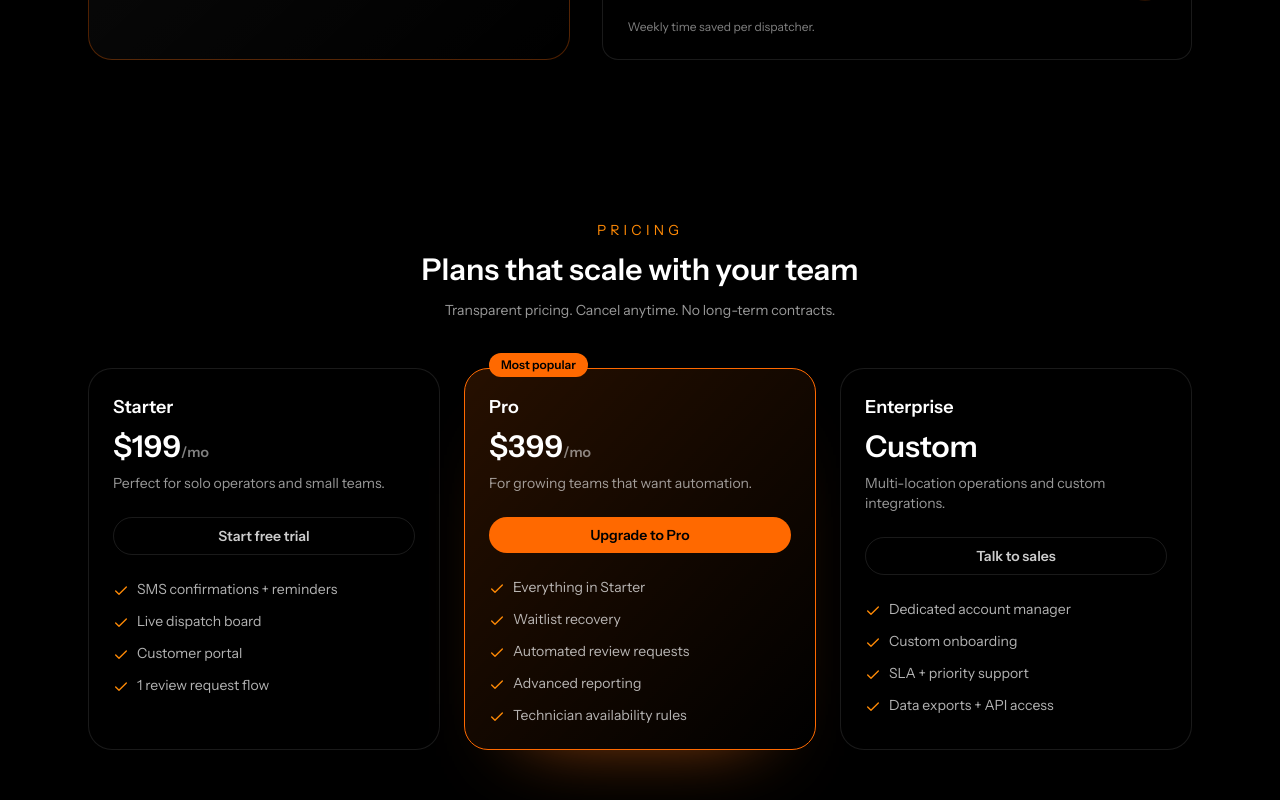
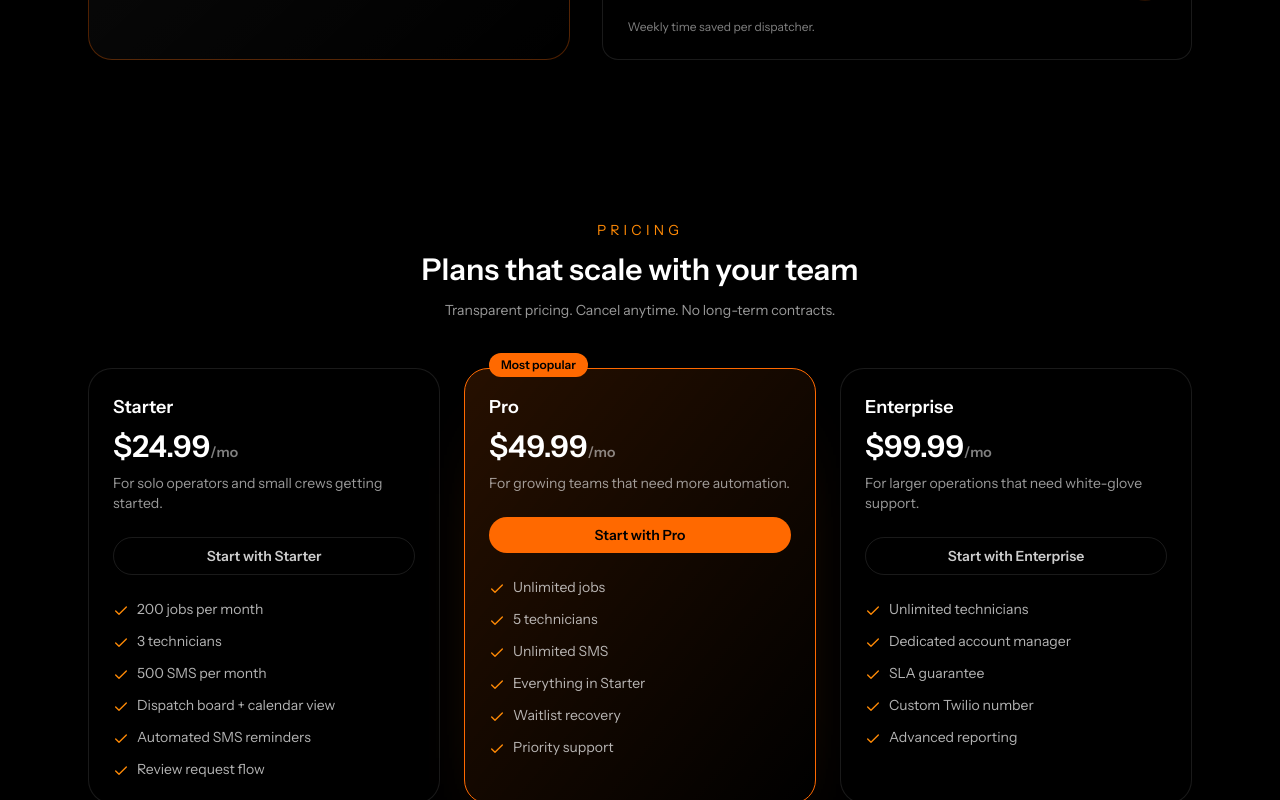
Before and after one commit to Dycazz/hephaestus, a Next.js app: page / in a window 1280 px wide. Shown: the part 2000-2800 px from the top of the page. Built offline with nearby package versions, Linux system fonts and the light colour scheme; no server answers.

Commit message:
Refine landing page layout

```diff
--- a/app/page.tsx
+++ b/app/page.tsx
@@ -66,79 +66,85 @@ const STATS = [
   { label: 'Reviews/month', value: '+54' },
 ]
 
-const COMPARISON = [
-  {
-    label: 'Two-way SMS with confirmations',
-    hephaestus: true,
-    others: false,
-  },
-  {
-    label: 'Live dispatch board + calendar',
-    hephaestus: true,
-    others: false,
-  },
-  {
-    label: 'Auto review requests',
-    hephaestus: true,
-    others: false,
-  },
-  {
-    label: 'Waitlist recovery',
-    hephaestus: true,
-    others: false,
-  },
-  {
-    label: 'Booking portal + payments',
-    hephaestus: true,
-    others: true,
-  },
-  {
-    label: 'Custom technician schedules',
-    hephaestus: true,
-    others: true,
-  },
+type PlanValue = boolean | string | null
+
+const PLAN_COMPARE: Array<{
+  section?: string
+  label: string
+  starter: PlanValue
+  pro: PlanValue
+  enterprise: PlanValue
+}> = [
+  { section: 'Capacity', label: 'Jobs per month', starter: '200', pro: 'Unlimited', enterprise: 'Unlimited' },
+  { label: 'Technicians', starter: '3', pro: '5', enterprise: 'Unlimited' },
+  { label: 'SMS per month', starter: '500', pro: 'Unlimited', enterprise: 'Unlimited' },
+  { label: 'Team members', starter: 'Unlimited', pro: 'Unlimited', enterprise: 'Unlimited' },
+  { section: 'Scheduling', label: 'Dispatch board', starter: true, pro: true, enterprise: true },
+  { label: 'Calendar view', starter: true, pro: true, enterprise: true },
+  { label: 'Recurring appointments', starter: true, pro: true, enterprise: true },
+  { label: 'Technician availability', starter: true, pro: true, enterprise: true },
+  { label: 'Prep checklists', starter: true, pro: true, enterprise: true },
+  { label: 'Waitlist recovery', starter: true, pro: true, enterprise: true },
+  { section: 'Communication', label: 'Automated SMS reminders', starter: true, pro: true, enterprise: true },
+  { label: 'Two-way replies', starter: true, pro: true, enterprise: true },
+  { label: 'Reschedule via SMS', starter: true, pro: true, enterprise: true },
+  { label: 'Review requests', starter: true, pro: true, enterprise: true },
+  { label: 'Custom Twilio number', starter: null, pro: null, enterprise: true },
+  { section: 'Mobile & Alerts', label: 'Mobile app (iOS + Android)', starter: true, pro: true, enterprise: true },
+  { label: 'Push notifications', starter: true, pro: true, enterprise: true },
+  { section: 'Team & Access', label: 'Role-based access', starter: true, pro: true, enterprise: true },
+  { label: 'Team invitations', starter: true, pro: true, enterprise: true },
+  { label: 'Client profiles', starter: true, pro: true, enterprise: true },
+  { section: 'Support', label: 'Email support', starter: true, pro: true, enterprise: true },
+  { label: 'Priority support', starter: null, pro: true, enterprise: true },
+  { label: 'Dedicated account manager', starter: null, pro: null, enterprise: true },
+  { label: 'SLA guarantee', starter: null, pro: null, enterprise: true },
 ]
 
 const TIERS = [
   {
     name: 'Starter',
-    price: '$199',
+    price: '$24.99',
     cadence: '/mo',
-    description: 'Perfect for solo operators and small teams.',
-    cta: 'Start free trial',
+    description: 'For solo operators and small crews getting started.',
+    cta: 'Start with Starter',
     features: [
-      'SMS confirmations + reminders',
-      'Live dispatch board',
-      'Customer portal',
-      '1 review request flow',
+      '200 jobs per month',
+      '3 technicians',
+      '500 SMS per month',
+      'Dispatch board + calendar view',
+      'Automated SMS reminders',
+      'Review request flow',
     ],
   },
   {
     name: 'Pro',
-    price: '$399',
+    price: '$49.99',
     cadence: '/mo',
-    description: 'For growing teams that want automation.',
-    cta: 'Upgrade to Pro',
+    description: 'For growing teams that need more automation.',
+    cta: 'Start with Pro',
     highlight: true,
     features: [
+      'Unlimited jobs',
+      '5 technicians',
+      'Unlimited SMS',
       'Everything in Starter',
       'Waitlist recovery',
-      'Automated review requests',
-      'Advanced reporting',
-      'Technician availability rules',
+      'Priority support',
     ],
   },
   {
     name: 'Enterprise',
-    price: 'Custom',
-    cadence: '',
-    description: 'Multi-location operations and custom integrations.',
-    cta: 'Talk to sales',
+    price: '$99.99',
+    cadence: '/mo',
+    description: 'For larger operations that need white-glove support.',
+    cta: 'Start with Enterprise',
     features: [
+      'Unlimited technicians',
       'Dedicated account manager',
-      'Custom onboarding',
-      'SLA + priority support',
-      'Data exports + API access',
+      'SLA guarantee',
+      'Custom Twilio number',
+      'Advanced reporting',
     ],
   },
 ]
@@ -171,24 +177,16 @@ export default function Home() {
           <div className="flex items-center gap-3">
             <div className="h-10 w-10 rounded-xl bg-gradient-to-br from-orange-400 to-orange-600" />
             <div>
-              <p className="text-sm font-semibold uppercase tracking-[0.2em] text-orange-400">
-                Hephaestus
-              </p>
-              <p className="text-xs text-white/50">Dispatch intelligence</p>
+              <p className="text-sm font-semibold text-orange-400">Hephaestus</p>
+              <p className="text-xs text-white/50">Dispatch</p>
             </div>
           </div>
-          <nav className="hidden items-center gap-6 text-sm text-white/70 md:flex">
+          <nav className="hidden items-center gap-6 text-sm text-white/60 md:flex">
             <a className="transition hover:text-white" href="#features">
               Features
             </a>
             <a className="transition hover:text-white" href="#pricing">
               Pricing
-            </a>
-            <a className="transition hover:text-white" href="#comparison">
-              Why us
-            </a>
-            <a className="transition hover:text-white" href="#faq">
-              FAQ
             </a>
           </nav>
           <div className="flex items-center gap-3">
@@ -508,41 +506,33 @@ export default function Home() {
             </div>
           ))}
         </div>
-      </section>
-
-      <section id="comparison" className="mx-auto max-w-6xl px-6 pb-20">
-        <div className="mb-10 flex items-center justify-between">
-          <div>
-            <p className="text-sm uppercase tracking-[0.3em] text-orange-400">Comparison</p>
-            <h2 className="mt-2 text-3xl font-semibold text-white">Why teams pick Hephaestus</h2>
+        <div className="mt-12 overflow-hidden rounded-3xl border border-white/10 bg-black/70">
+          <div className="grid grid-cols-[1.5fr_1fr_1fr_1fr] border-b border-white/10 px-6 py-4 text-xs uppercase tracking-[0.3em] text-white/50">
+            <span>Feature</span>
+            <span>Starter</span>
+            <span>Pro</span>
+            <span>Enterprise</span>
           </div>
-        </div>
-        <div className="overflow-hidden rounded-3xl border border-white/10 bg-black/70">
-          <div className="grid grid-cols-[1.4fr_1fr_1fr] border-b border-white/10 px-6 py-4 text-xs uppercase tracking-[0.3em] text-white/50">
-            <span>Capability</span>
-            <span>Hephaestus</span>
-            <span>Others</span>
-          </div>
-          {COMPARISON.map((row) => (
+          {PLAN_COMPARE.map((row) => (
             <div
-              key={row.label}
-              className="grid grid-cols-[1.4fr_1fr_1fr] items-center border-b border-white/10 px-6 py-4 text-sm text-white/70 last:border-b-0"
+              key={`${row.section ?? 'row'}-${row.label}`}
+              className="border-b border-white/10 px-6 py-4 text-sm text-white/70 last:border-b-0"
             >
-              <span>{row.label}</span>
-              <span>
-                {row.hephaestus ? (
-                  <Check className="h-4 w-4 text-orange-400" />
-                ) : (
-                  <X className="h-4 w-4 text-white/30" />
-                )}
-              </span>
-              <span>
-                {row.others ? (
-                  <Check className="h-4 w-4 text-white/40" />
-                ) : (
-                  <X className="h-4 w-4 text-white/30" />
-                )}
-              </span>
+              {row.section && (
+                <div className="mb-2 text-xs uppercase tracking-[0.28em] text-orange-300">
+                  {row.section}
+                </div>
+              )}
+              <div className="grid grid-cols-[1.5fr_1fr_1fr_1fr] items-center">
+                <span>{row.label}</span>
+                {[row.starter, row.pro, row.enterprise].map((value, idx) => (
+                  <span key={`${row.label}-${idx}`}>
+                    {value === true && <Check className="h-4 w-4 text-orange-400" />}
+                    {value === null && <X className="h-4 w-4 text-white/30" />}
+                    {typeof value === 'string' && <span>{value}</span>}
+                  </span>
+                ))}
+              </div>
             </div>
           ))}
         </div>
```
